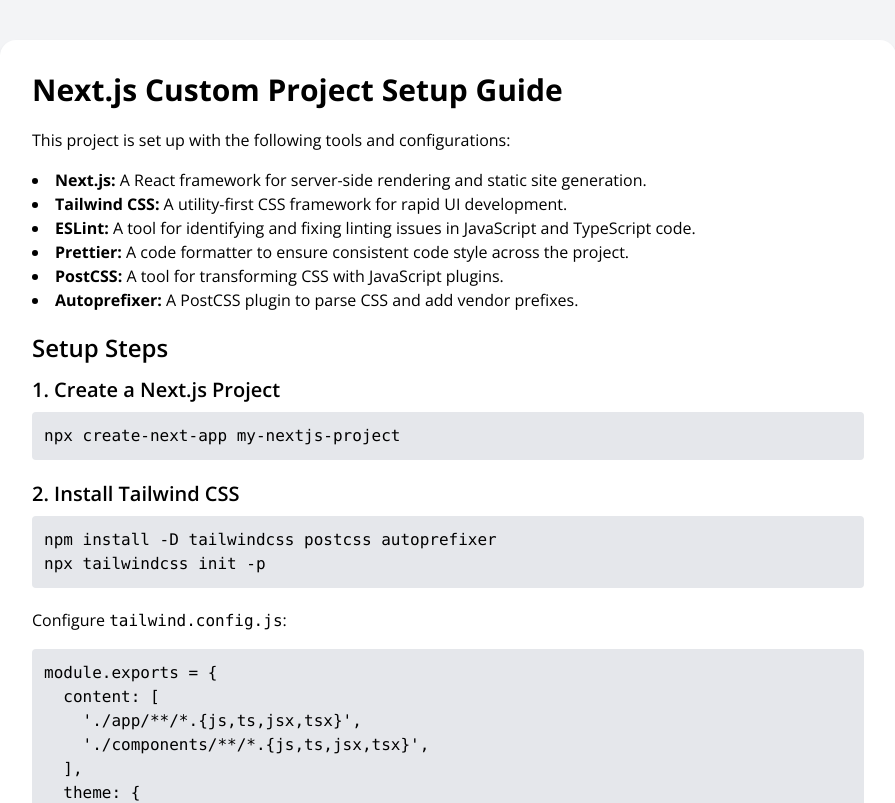
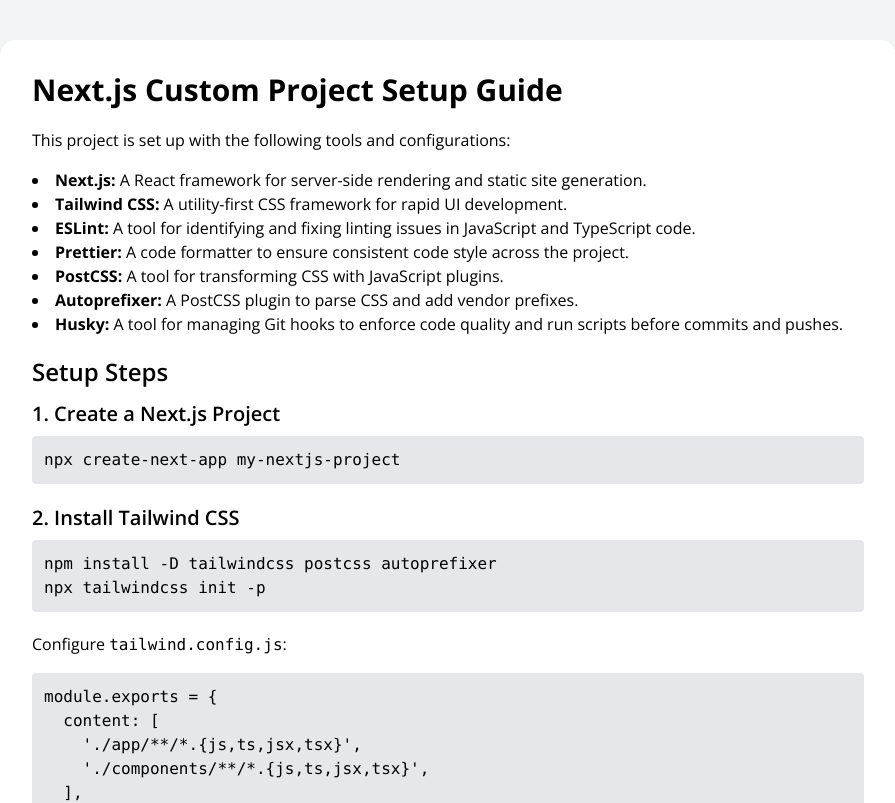
Before and after one commit to developer-mindpath/Frontend-boilerplates, a Next.js app: page / in a window 1280 px wide. Shown: the top 803 px of the page, without its empty margins (192-1087 px from the left). Built offline with nearby package versions, Linux system fonts and the light colour scheme.

Commit message:
project setup complete

```diff
--- a/src/app/page.tsx
+++ b/src/app/page.tsx
@@ -35,6 +35,10 @@
           <li>
             <strong>Autoprefixer:</strong> A PostCSS plugin to parse CSS and add
             vendor prefixes.
+          </li>
+          <li>
+            <strong>Husky:</strong> A tool for managing Git hooks to enforce
+            code quality and run scripts before commits and pushes.
           </li>
         </ul>
 
```
